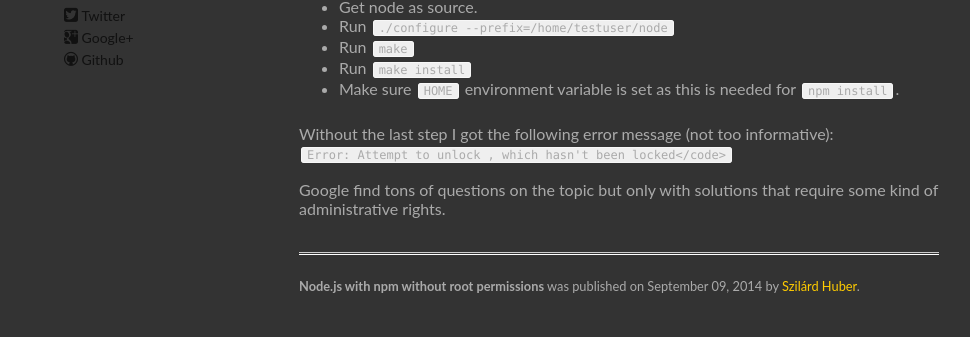
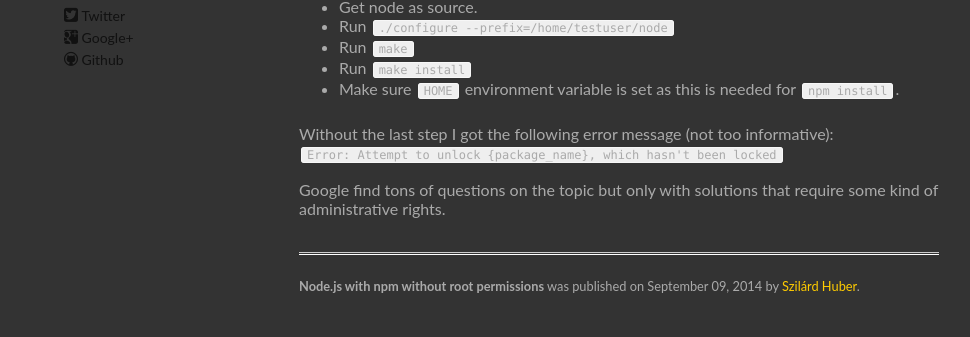
Before and after one commit to szilardhuber/szilardhuber.github.io, a Jekyll site: the page built from _posts/2014-09-09-nodejs-without-root-access.md, in a window 1280 px wide. Shown: the part 402-739 px from the top of the page, without its empty margins (21-991 px from the left). Built offline with Jekyll 4.4.1, drawn with Linux system fonts in a browser that asks for light colours; nearby versions of some CDN libraries.

Commit message:
Fixed error message.

```diff
--- a/_posts/2014-09-09-nodejs-without-root-access.md
+++ b/_posts/2014-09-09-nodejs-without-root-access.md
@@ -19,6 +19,6 @@ Long story short. What I needed to get node up and running with proper npm:
   - Make sure <code>HOME</code> environment variable is set as this is needed for <code>npm install</code>.
 
 Without the last step I got the following error message (not too informative):
-<code>Error: Attempt to unlock <package_name>, which hasn't been locked</code>
+<code>Error: Attempt to unlock {package_name}, which hasn't been locked</code>
 
 Google find tons of questions on the topic but only with solutions that require some kind of administrative rights.
```
